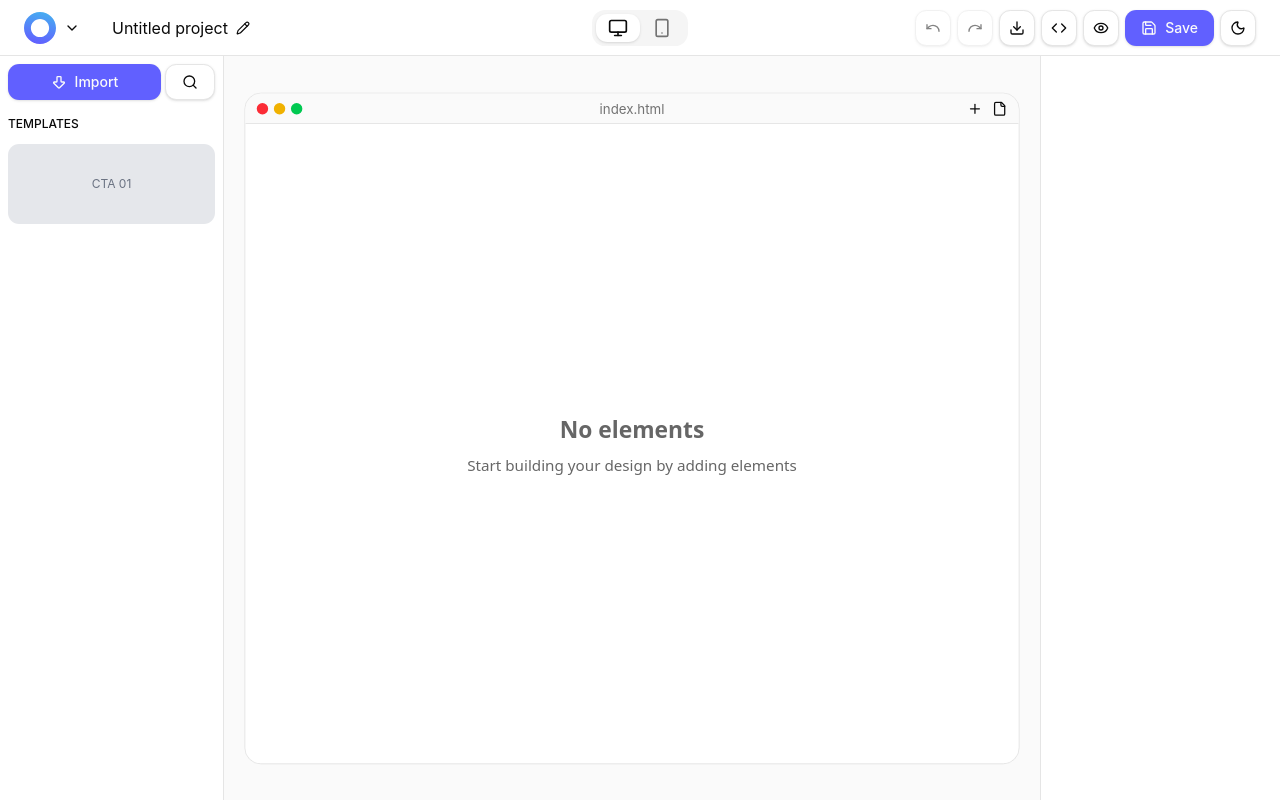
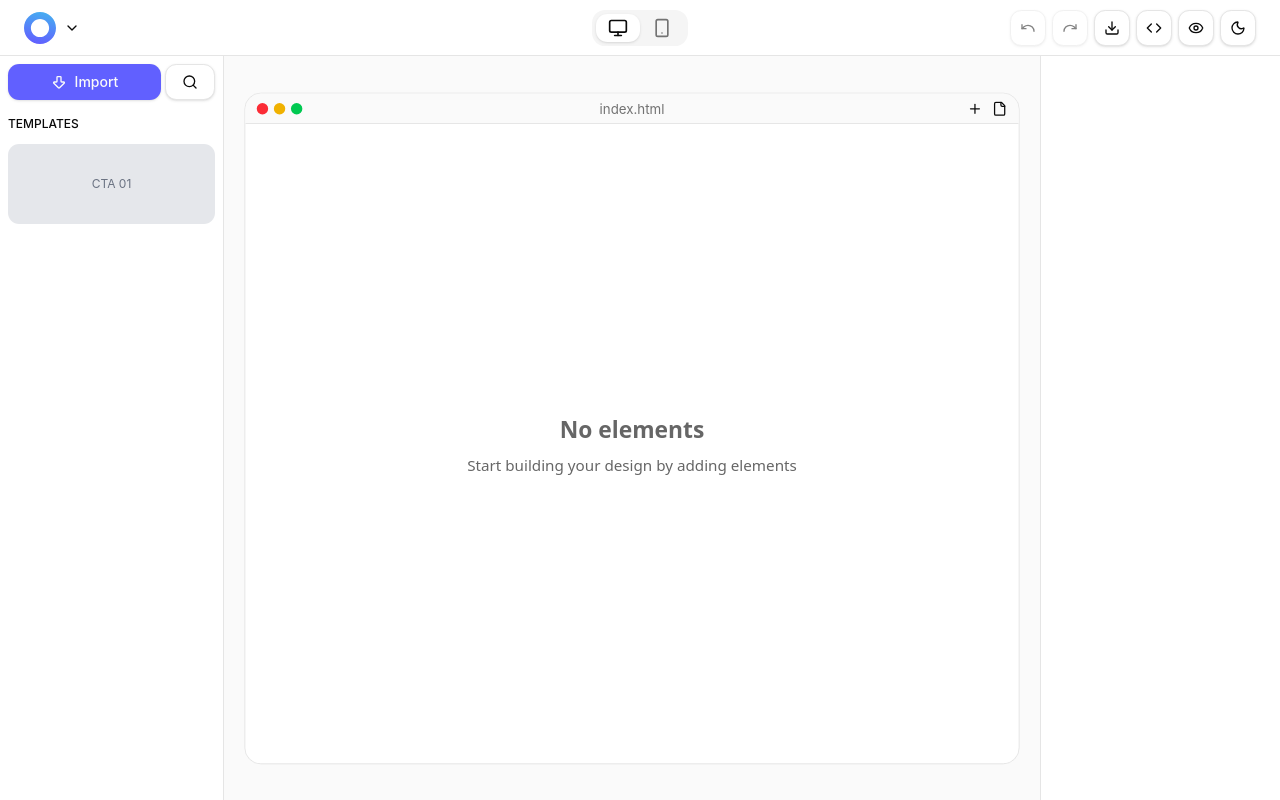
Before and after one commit to windbase/windbase, a React (Vite) app in the folder apps/web/: page / in a window 1280 px wide. Built offline with nearby package versions, Linux system fonts and the light colour scheme.

Commit message:
refactor(toolbar): comment out filename and save button

```diff
--- a/apps/web/src/components/ui-navigation/toolbar.tsx
+++ b/apps/web/src/components/ui-navigation/toolbar.tsx
@@ -3,9 +3,9 @@ import {
 	Code,
 	Eye,
 	Monitor,
-	Pencil,
+	// Pencil,
 	Redo,
-	Save,
+	// Save,
 	Smartphone,
 	Undo,
 } from 'lucide-react';
@@ -36,8 +36,8 @@ function Toolbar() {
 					/>
 					<ChevronDown size={16} />
 					<div className="w-4" />
-					<span>Untitled project</span>
-					<Pencil size={14} />
+					{/* <span>Untitled project</span>
+					<Pencil size={14} /> */}
 				</div>
 				<div className="mx-auto flex items-center col-span-2">
 					<Tabs
@@ -112,7 +112,7 @@ function Toolbar() {
 						</TooltipContent>
 					</Tooltip>
 
-					<Tooltip delayDuration={200}>
+					{/* <Tooltip delayDuration={200}>
 						<TooltipTrigger asChild>
 							<Button>
 								<Save /> Save
@@ -121,7 +121,7 @@ function Toolbar() {
 						<TooltipContent>
 							<p>Save changes</p>
 						</TooltipContent>
-					</Tooltip>
+					</Tooltip> */}
 
 					<Tooltip delayDuration={200}>
 						<TooltipTrigger asChild>
```
